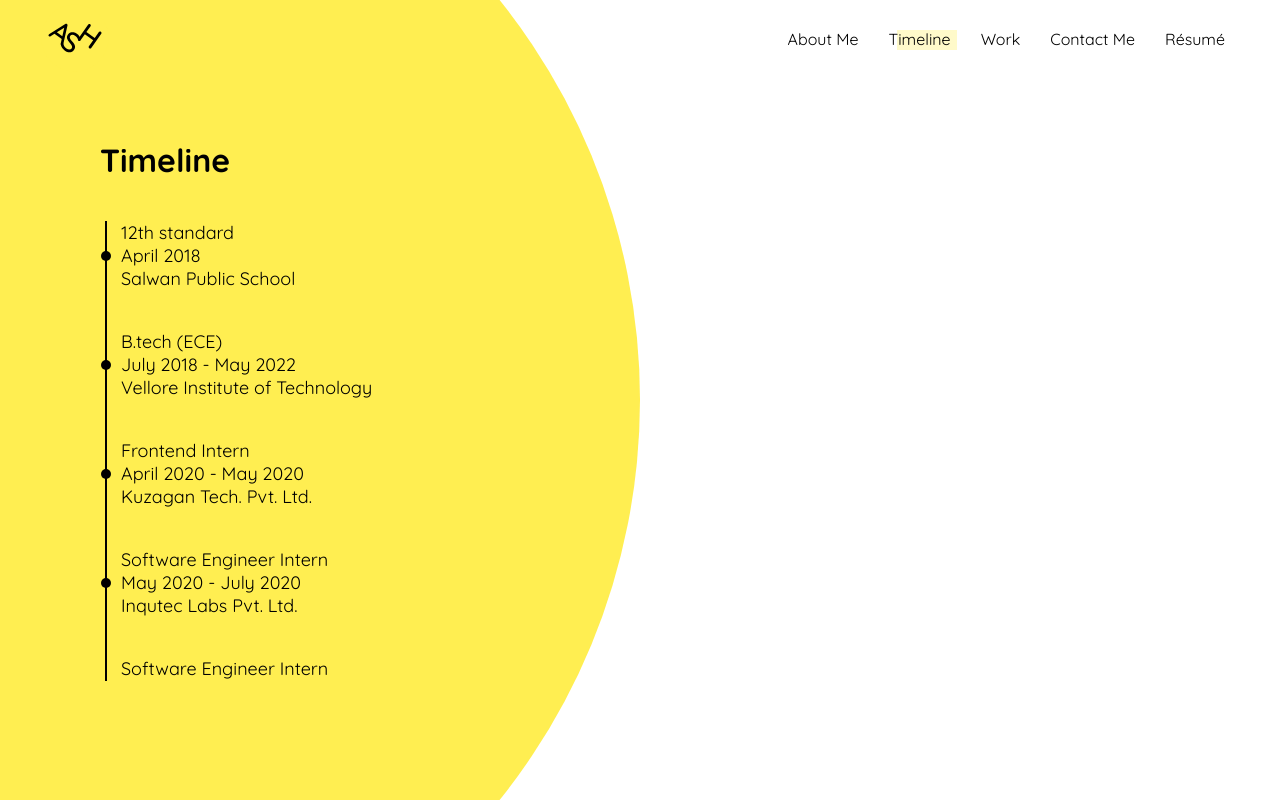
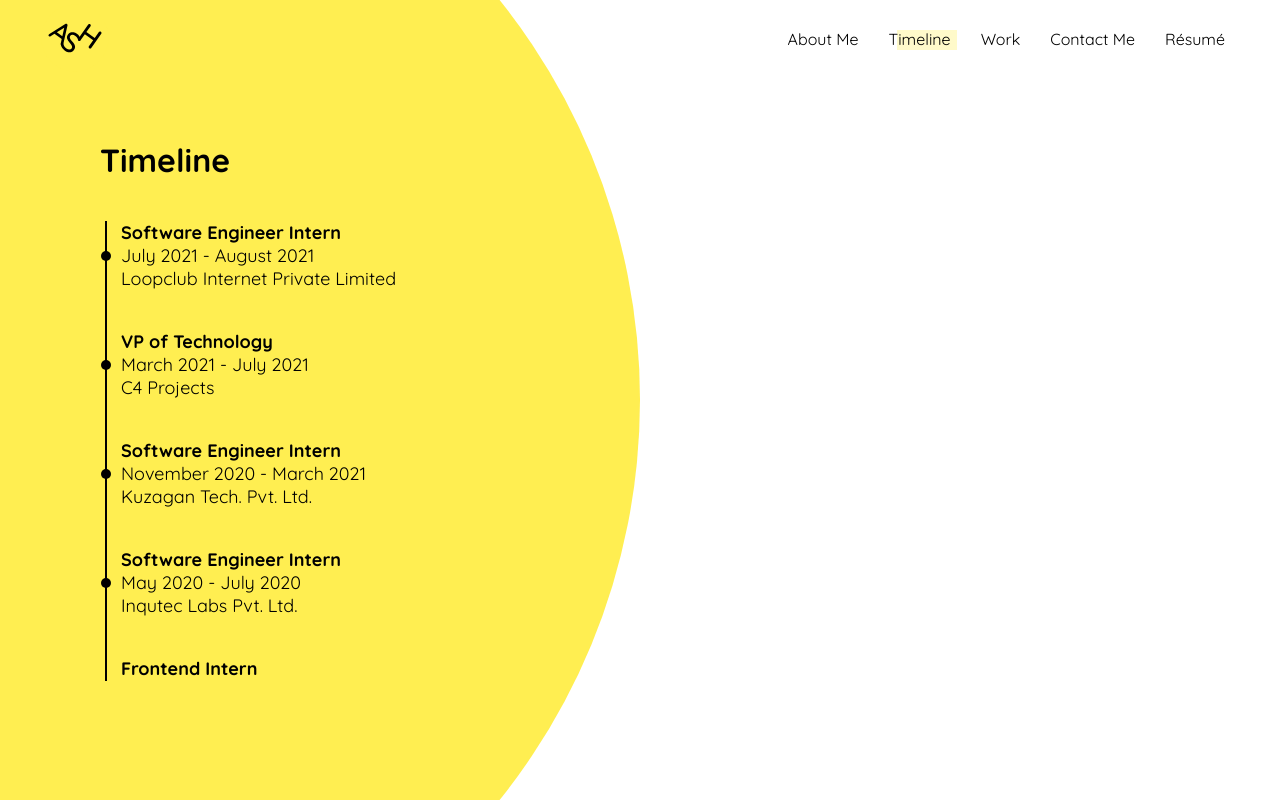
Before and after one commit to hakotaco/portfolio, a Vue app: page /timeline in a window 1280 px wide. Built offline with nearby package versions, Linux system fonts and the light colour scheme.

Commit message:
update: timeline and resume

```diff
--- a/src/components/NavBar.vue
+++ b/src/components/NavBar.vue
@@ -1,6 +1,8 @@
 <template>
   <div class="nav-container">
-    <router-link to="/"><img src="../assets/logo.svg" alt="Ashutosh kaushik's logo"></router-link>
+    <router-link to="/"
+      ><img src="../assets/logo.svg" alt="Ashutosh kaushik's logo"
+    /></router-link>
     <div class="nav">
       <ul>
         <li v-on:click="handleMenu" id="about" class="menu-item">About Me</li>
@@ -13,7 +15,7 @@
         </li>
         <li id="resume" class="menu-item">
           <a
-            href="https://drive.google.com/file/d/15iq7joGWURNsTq-C2mvQ7Jy-Nc-79F13/view?usp=sharing"
+            href="https://drive.google.com/file/d/1co83vR59hkJeFUGnXlD08IyXnwjD1e4S/view?usp=sharing"
             target="_blank"
             style="text-decoration: none; color: #000"
             >Résumé</a
@@ -42,7 +44,7 @@
             </li>
             <li id="resume" class="menu-item">
               <a
-                href="https://drive.google.com/file/d/15iq7joGWURNsTq-C2mvQ7Jy-Nc-79F13/view?usp=sharing"
+                href="https://drive.google.com/file/d/1co83vR59hkJeFUGnXlD08IyXnwjD1e4S/view?usp=sharing"
                 target="_blank"
               >
                 Résumé
@@ -62,7 +64,7 @@
 export default {
   name: "NavBar",
   methods: {
-    handleMenu: function(e) {
+    handleMenu: function (e) {
       let highlight = document.getElementById("highlight");
       highlight.style.left = e.target.offsetLeft.toString() + "px";
       highlight.style.top = e.target.offsetTop.toString() + "px";
@@ -71,8 +73,8 @@ export default {
         this.$router.push(e.target.id);
       }, 400);
     },
-    initHighlight: function() {
-      console.log("hep")
+    initHighlight: function () {
+      console.log("hep");
       let currRoute = this.$router.history.current.path;
       if (currRoute !== "/" && window.innerWidth > 991) {
         let toSelect = document.getElementById(currRoute.substring(1));
@@ -82,19 +84,19 @@ export default {
         highlight.style.width = toSelect.offsetWidth.toString() + "px";
       } else {
         let highlightDel = document.getElementById("highlight");
-        if(highlightDel) {
-          highlightDel.style.width="0"
+        if (highlightDel) {
+          highlightDel.style.width = "0";
         }
       }
-    }
+    },
   },
-  mounted: function() {
+  mounted: function () {
     this.initHighlight();
     window.addEventListener("resize", () => {
       this.initHighlight();
     });
-  }
-  }
+  },
+};
 </script>
 
 <style>
@@ -115,7 +117,6 @@ export default {
 .nav-container > a > img {
   width: 70px;
   height: auto;
-
 }
 
 .nav {
--- a/src/components/TimelineChart.vue
+++ b/src/components/TimelineChart.vue
@@ -1,11 +1,20 @@
 <template>
   <div class="timelinechart-container">
-    <div v-for="(tl, i) in timelineArr" :key="i" class="timeline-object animate__animated animate__fadeInUp animate__delay-1s">
-      <span class="animate__animated animate__fadeInUp animate__delay-1s"></span>
+    <div
+      v-for="(tl, i) in timelineArr"
+      :key="i"
+      class="
+        timeline-object
+        animate__animated animate__fadeInUp animate__delay-1s
+      "
+    >
+      <span
+        class="animate__animated animate__fadeInUp animate__delay-1s"
+      ></span>
       <div>
-        <span>{{tl.line1}}</span>
-        <span>{{tl.line2}}</span>
-        <span>{{tl.line3}}</span>
+        <span style="font-weight: bold">{{ tl.line1 }}</span>
+        <span>{{ tl.line2 }}</span>
+        <span>{{ tl.line3 }}</span>
       </div>
     </div>
   </div>
@@ -13,14 +22,14 @@
 
 <script>
 export default {
-  name: 'TimelineChart',
+  name: "TimelineChart",
   props: {
     timelineArr: {
       type: Array,
-      required: true
-    }
-  }
-}
+      required: true,
+    },
+  },
+};
 </script>
 
 <style>
@@ -28,7 +37,7 @@ export default {
   display: flex;
   justify-content: center;
   align-items: flex-start;
-    flex-direction: column;
+  flex-direction: column-reverse;
   overflow-y: hidden;
   padding-left: 5px;
   margin-top: 20px;
@@ -43,7 +52,7 @@ export default {
   padding-left: 20px;
 }
 
-  .timeline-object:last-child {
+.timeline-object:first-child {
   padding-bottom: 10px;
 }
 
@@ -72,5 +81,4 @@ export default {
   font-size: 18px;
   color: #000000;
 }
-
 </style>
--- a/src/data/timeline.js
+++ b/src/data/timeline.js
@@ -1,6 +1,6 @@
 const timelineData = [
   {
-    line1: "12th standard",
+    line1: "Higher Secondary",
     line2: "April 2018",
     line3: "Salwan Public School",
   },
@@ -21,8 +21,13 @@ const timelineData = [
   },
   {
     line1: "Software Engineer Intern",
-    line2: "December 2020 - April 2021",
+    line2: "November 2020 - March 2021",
     line3: "Kuzagan Tech. Pvt. Ltd.",
+  },
+  {
+    line1: "VP of Technology",
+    line2: "March 2021 - July 2021",
+    line3: "C4 Projects",
   },
   {
     line1: "Software Engineer Intern",
```
Lines whose indentation alone changed are shown as unchanged.
